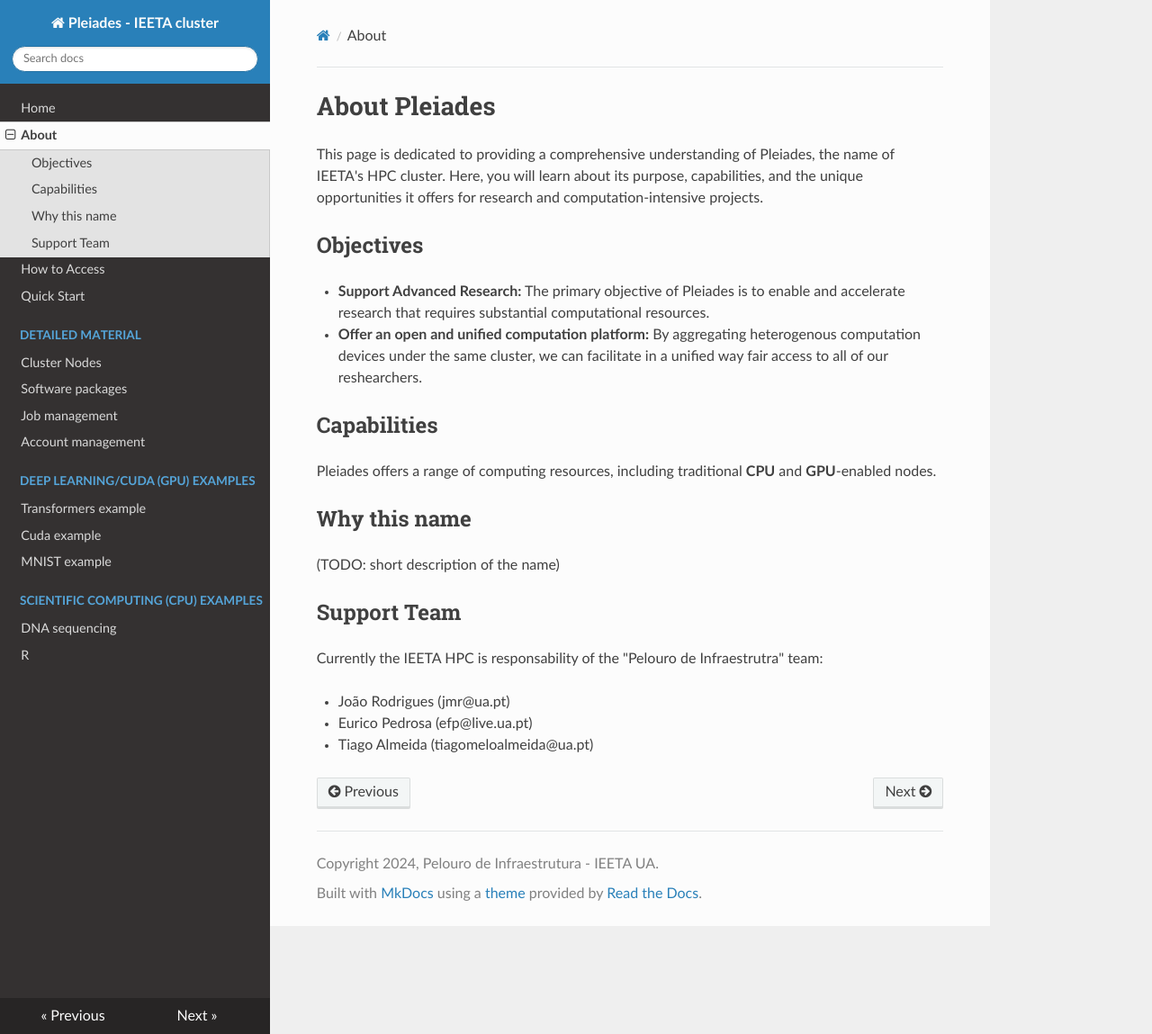
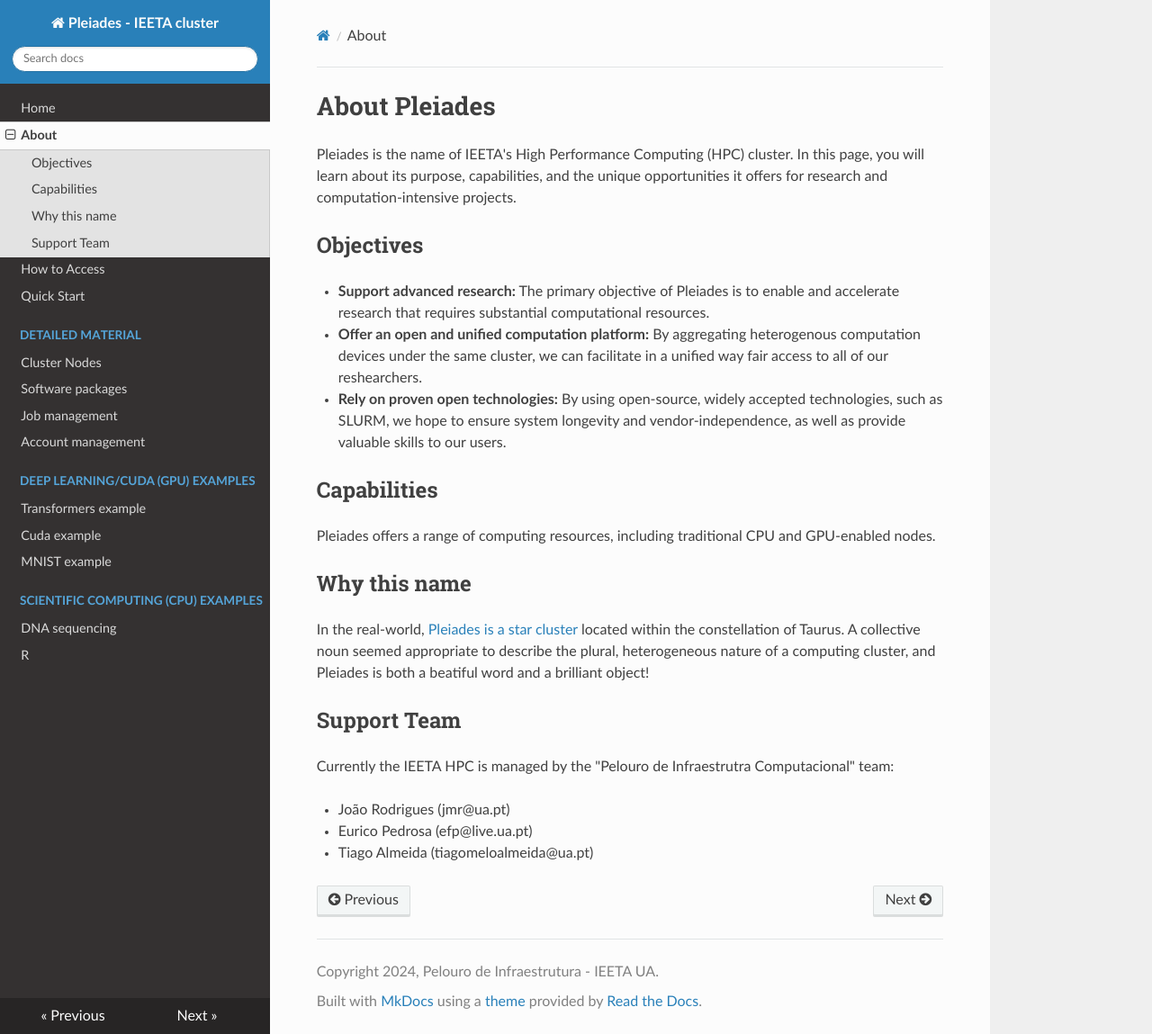
Before and after one commit to ieeta-pt/HPC-guides, an MkDocs documentation site: the page built from docs/about.md, in a window 1280 px wide and 1149 px high. Shown: the whole window at 90% size. Built offline with MkDocs 1.6.1, drawn with Linux system fonts in a browser that asks for light colours; nearby versions of some CDN libraries.

Commit message:
Update about.md
Some simplification.
Explain name choice.

```diff
--- a/docs/about.md
+++ b/docs/about.md
@@ -1,23 +1,29 @@
 # About Pleiades
 
-This page is dedicated to providing a comprehensive understanding of Pleiades, the name of IEETA's HPC cluster. Here, you will learn about its purpose, capabilities, and the unique opportunities it offers for research and computation-intensive projects.
+Pleiades is the name of IEETA's High Performance Computing (HPC) cluster.
+In this page, you will learn about its purpose, capabilities, and the unique opportunities it offers for research and computation-intensive projects.
 
 ## Objectives
 
-- **Support Advanced Research:** The primary objective of Pleiades is to enable and accelerate research that requires substantial computational resources.
+- **Support advanced research:** The primary objective of Pleiades is to enable and accelerate research that requires substantial computational resources.
 - **Offer an open and unified computation platform:** By aggregating heterogenous computation devices under the same cluster, we can facilitate in a unified way fair access to all of our reshearchers.
+- **Rely on proven open technologies:** By using open-source, widely accepted technologies, such as SLURM,
+  we hope to ensure system longevity and vendor-independence, as well as provide valuable skills to our users.
 
 ## Capabilities
 
-Pleiades offers a range of computing resources, including traditional **CPU** and **GPU**-enabled nodes.
+Pleiades offers a range of computing resources, including traditional CPU and GPU-enabled nodes.
 
 ## Why this name
 
-(TODO: short description of the name)
+In the real-world, [Pleiades is a star cluster](https://en.wikipedia.org/wiki/Pleiades)
+located within the constellation of Taurus.
+A collective noun seemed appropriate to describe the plural, heterogeneous nature of a computing cluster,
+and Pleiades is both a beatiful word and a brilliant object!
 
 ## Support Team
 
-Currently the IEETA HPC is responsability of the "Pelouro de Infraestrutra" team:
+Currently the IEETA HPC is managed by the "Pelouro de Infraestrutra Computacional" team:
 
 - João Rodrigues (jmr@ua.pt)
 - Eurico Pedrosa (efp@live.ua.pt)
```
